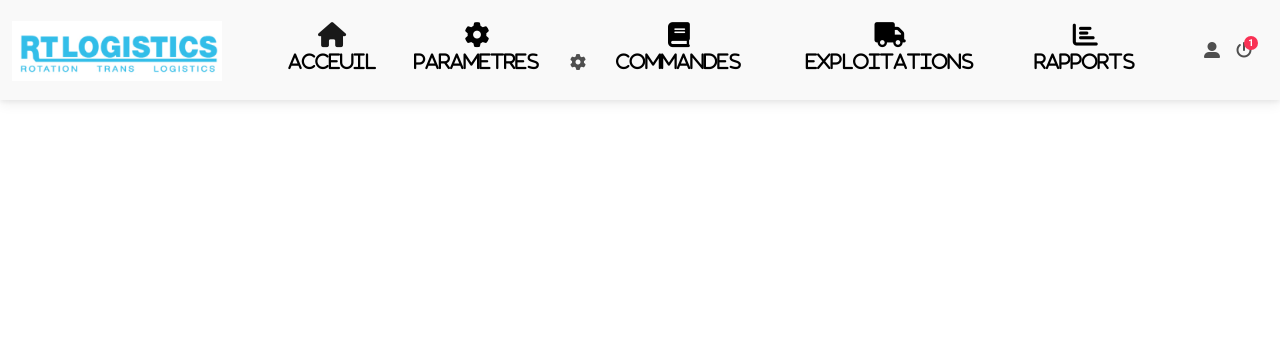
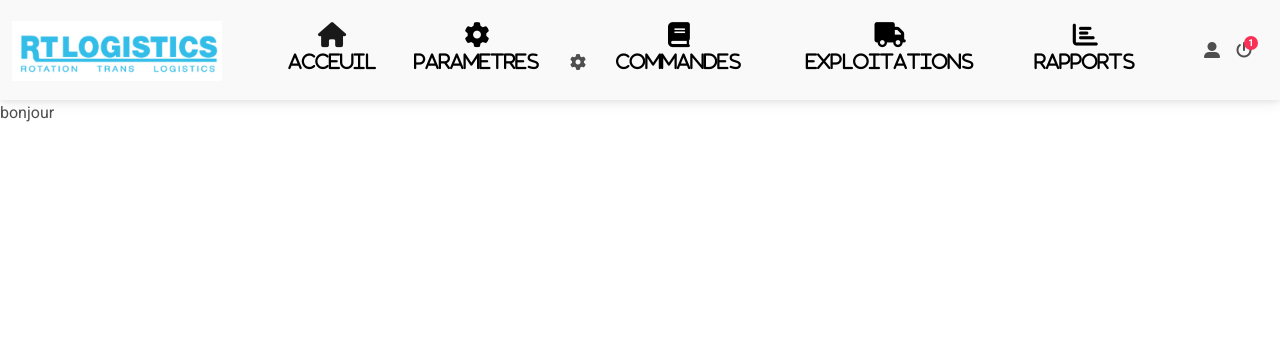
Before and after one commit to Ericdte/CARGOFINAL, a PHP site: page / in a window 1280 px wide. Shown: the top 360 px of the page. Run offline with PHP 8.4, Linux system fonts and the light colour scheme.

Commit message:
modification
index

```diff
--- a/index.php
+++ b/index.php
@@ -3,3 +3,4 @@
 
 <?php include('includes/navbar.php'); ?>
 <?php include('includes/footer.php'); ?>
+bonjour
```
